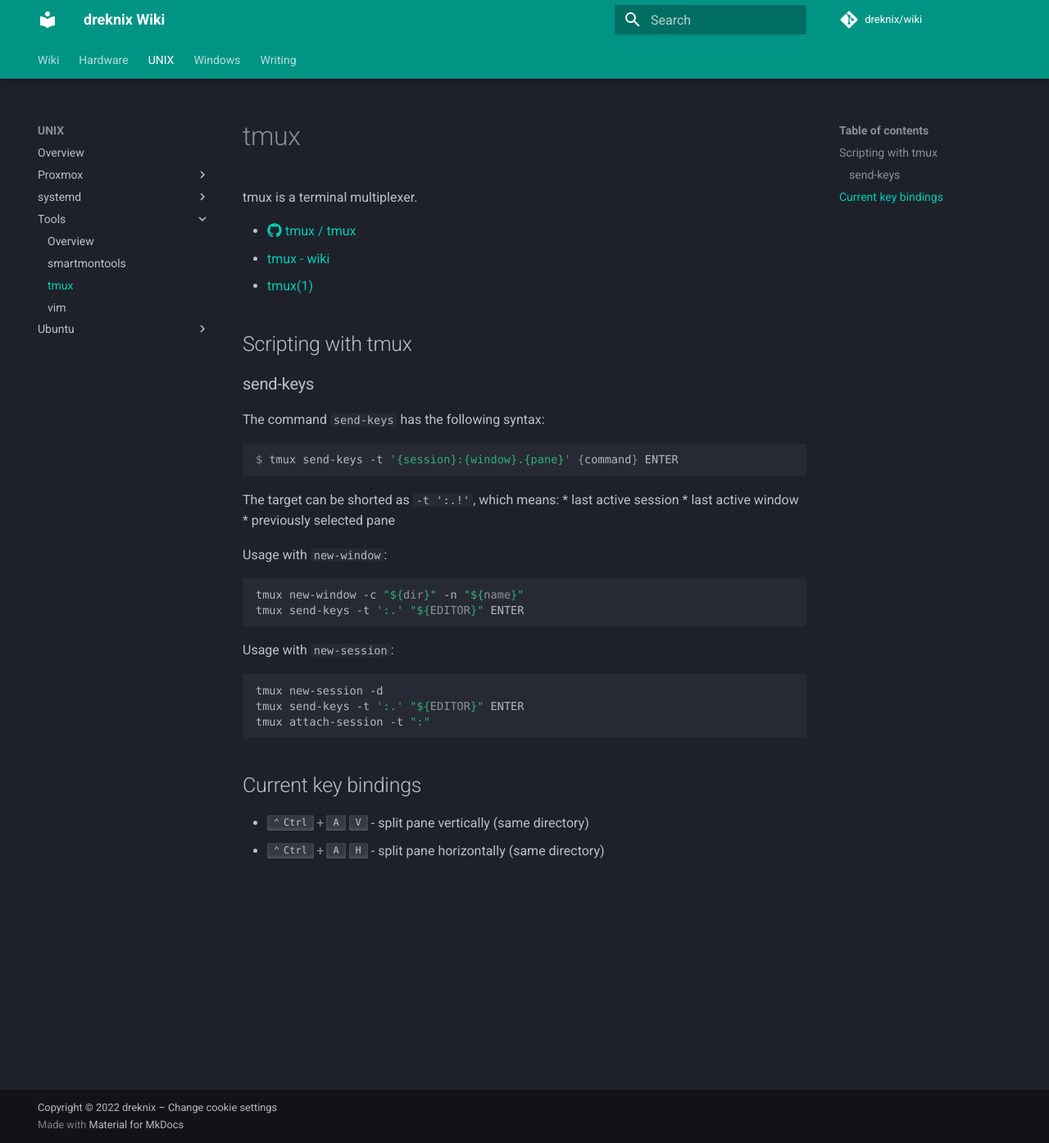
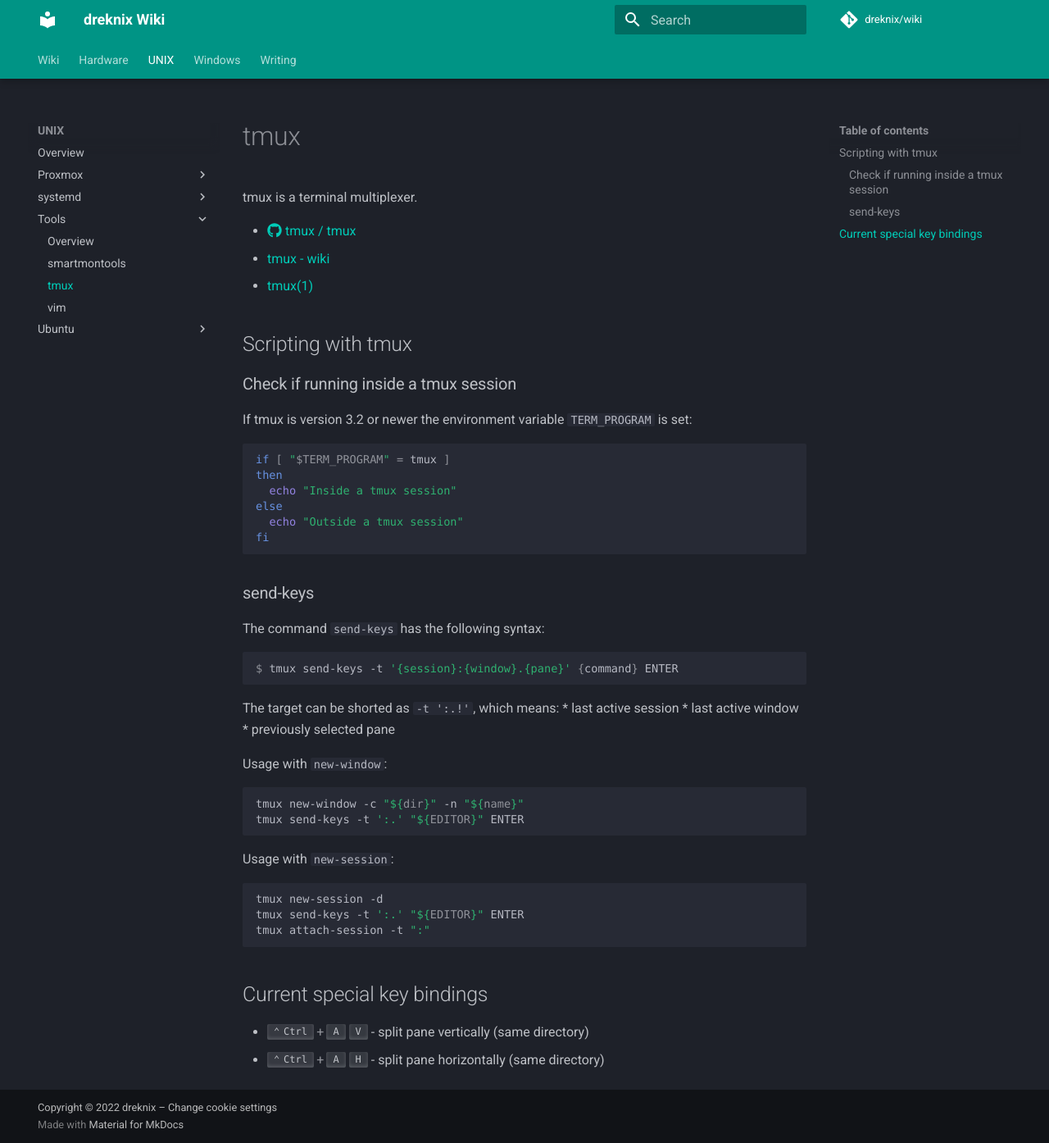
Before and after one commit to dreknix/wiki, an MkDocs documentation site: the page built from docs/unix/tools/tmux.md, in a window 1280 px wide and 1394 px high. Shown: the whole window at 82% size. Built offline with MkDocs 1.6.1 and Material for MkDocs 9.7.7, drawn with Linux system fonts in a browser that asks for light colours; some web fonts are replaced; comment, search, counter and statistics services are not loaded.

Commit message:
Add tmux detection

````diff
--- a/docs/unix/tools/tmux.md
+++ b/docs/unix/tools/tmux.md
@@ -7,6 +7,19 @@ tmux is a terminal multiplexer.
 * [tmux(1)](https://manpages.debian.org/tmux.1.en.html)
 
 ## Scripting with tmux
+
+### Check if running inside a tmux session
+
+If tmux is version 3.2 or newer the environment variable `TERM_PROGRAM` is set:
+
+```bash
+if [ "$TERM_PROGRAM" = tmux ]
+then
+  echo "Inside a tmux session"
+else
+  echo "Outside a tmux session"
+fi
+```
 
 ### send-keys
 
@@ -36,7 +49,7 @@ tmux send-keys -t ':.' "${EDITOR}" ENTER
 tmux attach-session -t ":"
 ```
 
-## Current key bindings
+## Current special key bindings
 
 * ++ctrl+a++ ++v++ - split pane vertically (same directory)
 * ++ctrl+a++ ++h++ - split pane horizontally (same directory)
````
